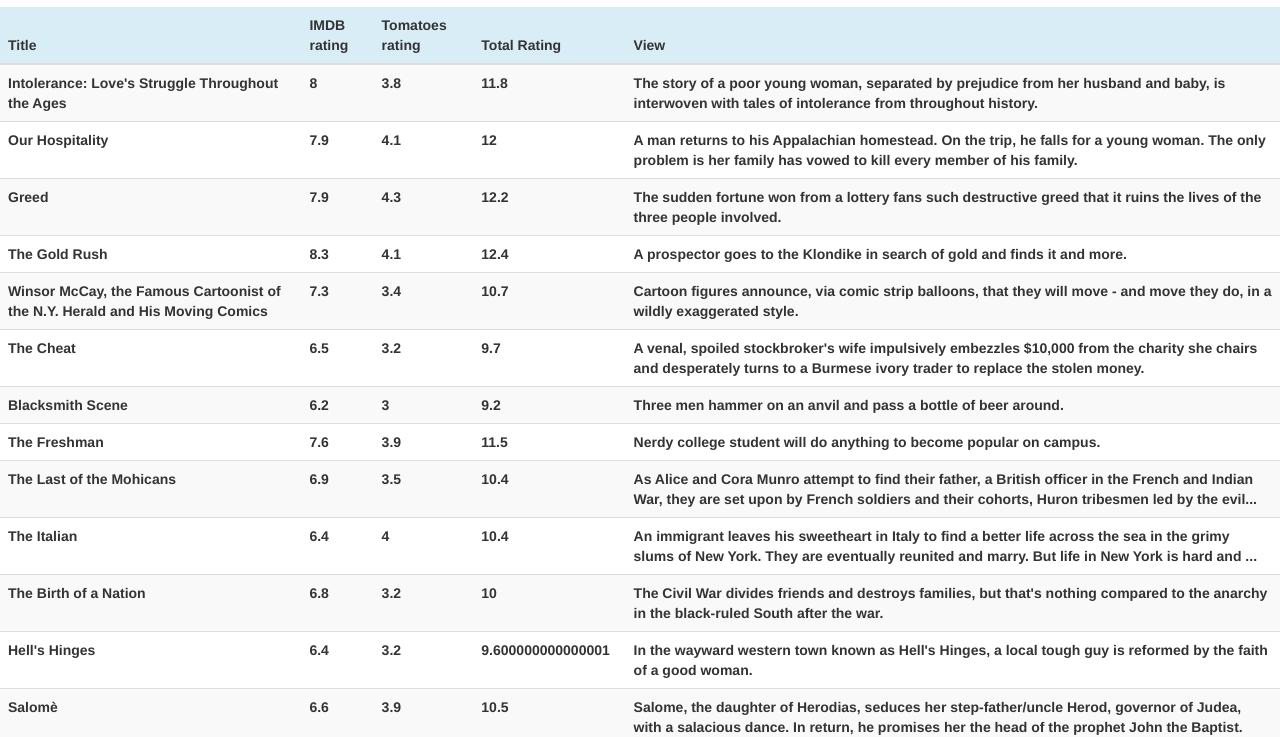
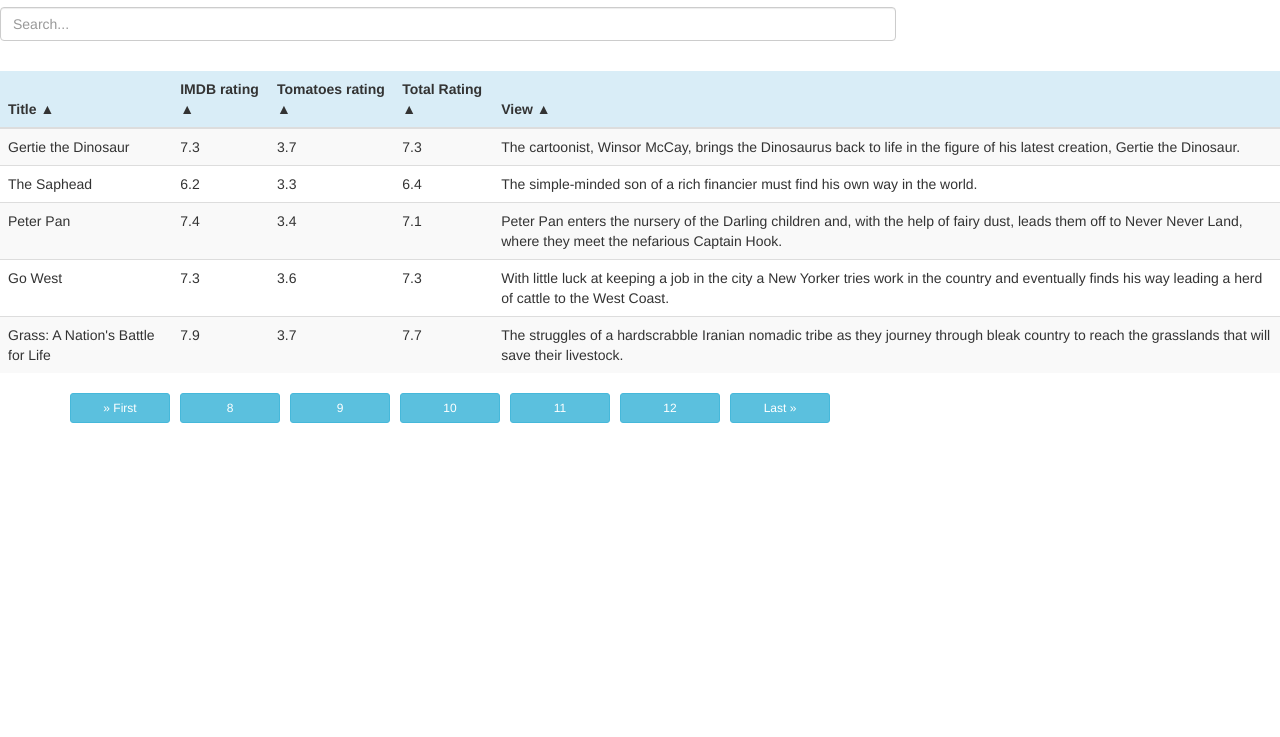
Before and after one commit to latheshpoojary/javascript-Assignment, a plain HTML site: page question13/index.html in a window 1280 px wide. Shown: the part 63-800 px from the top of the page. Drawn offline with nearby package versions, Linux system fonts and the light colour scheme.

Commit message:
added Execeise 13

```diff
--- a/question13/index.html
+++ b/question13/index.html
@@ -13,20 +13,27 @@
   </head>
   <body>
     <h1>Table And ES6 Array Function</h1>
+    <input type="search" class="form-control" placeholder="Search..." id="search">
     <table class="table table-striped">
       <thead>
         <tr class="bg-info">
-          <th>Title</th>
-          <th>IMDB rating</th>
-          <th>Tomatoes rating</th>
-          <th>Total Rating</th>
-          <th>View</th>
+
+          <th data-column="title" data-order="desc">Title &#9650;</th>
+          <th data-column="imdb" data-order="desc">IMDB rating &#9650;</th>
+          <th data-column="tomatoes" data-order="desc">Tomatoes rating &#9650;</th>
+          <th data-column="total" data-order="desc">Total Rating &#9650;</th>
+          <th data-column="view" data-order="desc" class="view">View &#9650;</th>
         </tr>
       </thead>
       <tbody id="myTable">
 
       </tbody>
     </table>
+   <div class="container">
+      <div id="pagination-wraper">
+
+      </div>
+   </div>
     <script src="./script.js"></script>
     <script src="https://maxcdn.bootstrapcdn.com/bootstrap/3.3.7/js/bootstrap.min.js"></script>
   </body>
--- a/question13/script.js
+++ b/question13/script.js
@@ -1,26 +1,192 @@
 const tBody = document.getElementById('myTable');
-let arr = [];
+const search = document.getElementById('search');
+const tableHead = document.querySelectorAll('th');
+
+const buttonsCollection = document.querySelectorAll('button');
+var arr = [{}];
+var state;
+var tableData=[];
 
 $.ajax({
     method:'GET',
     url:'./movies.json',
     success:function(res){
-        arr=res;
+        arr=res.map((item)=>{
+           return{
+            "title" : item.title,
+            "imdb" : item.imdb.rating,
+            "tomatoes" :item.tomatoes.viewer.rating,
+            "view" : item.plot
+           }
+
+        })
         console.log(arr);
-        setTable(arr)
+        // arr=res;
+        // console.log(arr);
+        state ={
+            'querySet':arr,
+            'page':10,
+            'row':5,
+            'window':5
+        }
+
+        console.log(state,"state");
+
+        setTable(arr);
     }
+
 })
+
+
+
+
+
+function pagination(querySet,page,row){
+    console.log("querySet",querySet,"rows",row,"page",page);
+    let trimStart = (page-1)*row;
+    let trimLast = trimStart+row;
+    var trimmeData = querySet.slice(trimStart,trimLast);
+    var pages = Math.ceil(querySet.length/row);
+    return {
+        'querySet':trimmeData,
+        'page':pages
+    }
+}
+
+search.addEventListener('keyup',(e)=>{
+    let searchValue = event.target.value;
+    console.log(searchValue);
+    let data = searchTable(arr,searchValue);
+    setTable(data);
+})
+
+
+
+
+tableHead.forEach(th=>{
+    th.addEventListener('click',()=>{
+        const column = event.target.dataset.column;
+
+        const order = event.target.dataset.order;
+        console.log(column,order);
+        let text = th.textContent.substring(0,th.textContent.length-1);
+
+        if(order=='desc'){
+            event.target.dataset.order = 'asc';
+
+            arr = arr.sort((arr1,arr2)=>arr1[column]>arr2[column]? -1:1);
+
+            text+='&#9660';
+        }
+        else{
+            event.target.dataset.order = 'desc';
+            arr = arr.sort((arr1,arr2)=>arr1[column]<arr2[column]? -1:1);
+            text+='&#9650';
+           }
+           th.innerHTML=text;
+           setTable(arr)
+    })
+})
+
+// JavaScript code
+
+
+function buttonNavigation(pages) {
+//    console.log(JSON.parse(state));//{querySet: Array(5), page: 20}
+const pagination_wrapper = document.getElementById('pagination-wraper');
+pagination_wrapper.innerHTML = '';
+
+    console.log(pages);
+    // console.log(button);
+    // pagination_wrapper.innerHTML = '';
+    let maxLeft = (state.page - Math.floor(state.window/2));
+    let maxRight = (state.page + Math.floor(state.window/2));
+    if(maxLeft<1){
+        maxLeft=1;
+        maxRight=state.window;
+    }
+    if(maxRight>pages){
+        maxLeft = pages - (state.window-1);
+        maxRight = pages;
+        if(maxLeft<1){
+            maxLeft=1;
+
+        }
+    }
+
+    for (let index = maxLeft; index <= maxRight; index++) {
+        pagination_wrapper.innerHTML += `<button class="page btn btn-sm btn-info" onclick=navigate(${index})>${index}</button>`;
+    }
+    if(state.page!=1){
+        pagination_wrapper.innerHTML = `<button value=${state} class="page btn btn-sm btn-info">&#187; First </button>`+pagination_wrapper.innerHTML;
+    }
+   if(state.page!=pages){
+    pagination_wrapper.innerHTML+=`<button value=${pages} class="page btn btn-sm btn-info">Last &#187;</button>`
+   }
+}
+
+
+
+// Example state object
+
+function navigate(index) {
+    state.page = index;
+    console.log(state,"chnaged state");
+    setTable()
+    // Now you can access and modify properties of the state object directly
+    // state.page = index; // For example, updating the 'page' property to the clicked index
+    // console.log(state);
+}
+
+
+
+
+
+function searchTable(arr,searchValue){
+    const searchedTable = [];
+    for(let i=0;i<arr.length;i++){
+       if(arr[i].title.toLowerCase().includes(searchValue.toLowerCase())){
+            searchedTable.push(arr[i]);
+
+       }
+    // console.log(arr[i].title.toLowerCase());
+
+    }
+    return searchedTable;
+}
+
+
+
 function setTable(arr){
-    for(let index = 0;index<arr.length;index++){
-        let total = arr[index].imdb.rating + arr[index].tomatoes.viewer.rating;
+
+
+    let pageData = pagination(state.querySet,state.page,state.row);
+
+    console.log(pageData,"pagedata");
+    let tableRow = pageData.querySet;
+    console.log(tableRow,"tableRow");
+
+    tBody.innerHTML = '';
+    for(let index = 0;index<tableRow.length;index++){
+        let total = ((tableRow[index].imdb + tableRow[index].tomatoes*2)/2).toFixed(1);
+        console.log("total",total);
+        // arr[index].total = total;
+        tableRow[index].total = total;
         let row = `<tr>
-        <th>${arr[index].title}</th>
-        <th>${arr[index].imdb.rating}</th>
-        <th>${arr[index].tomatoes.viewer.rating}</th>
-        <th>${total}</th>
-        <th>${arr[index].plot}</th>
+
+        <td>${tableRow[index].title}</td>
+        <td>${tableRow[index].imdb}</td>
+        <td>${tableRow[index].tomatoes}</td>
+        <td>${total}</td>
+        <td>${tableRow[index].view}</td>
     </tr>`
     tBody.innerHTML+=row;
+
     }
 
+    buttonNavigation(pageData.page,pageData)
+
+
+
+
 }
--- a/question13/style.scss
+++ b/question13/style.scss
@@ -6,3 +6,18 @@
 h1{
     text-align: center;
 }
+.form-control{
+    width: 70%;
+    margin-bottom: 3rem;
+}
+.view{
+    max-width: 100ch;
+    overflow: hidden;
+}
+th{
+    cursor: pointer;
+}
+button{
+    width: 10rem;
+    margin-right: 1rem;
+}
```
Also changed, not shown: question13/style.css, 2 other files.
